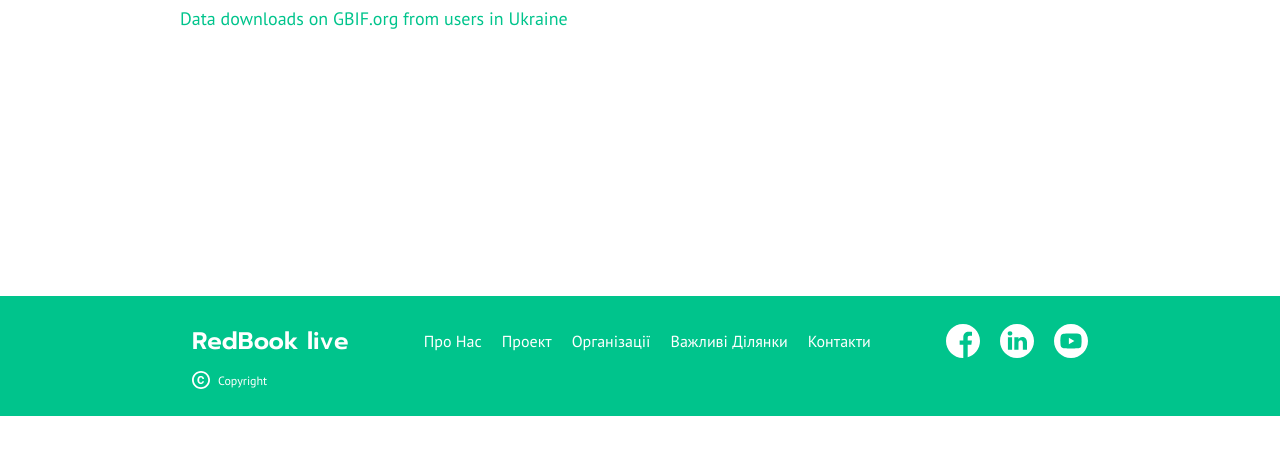
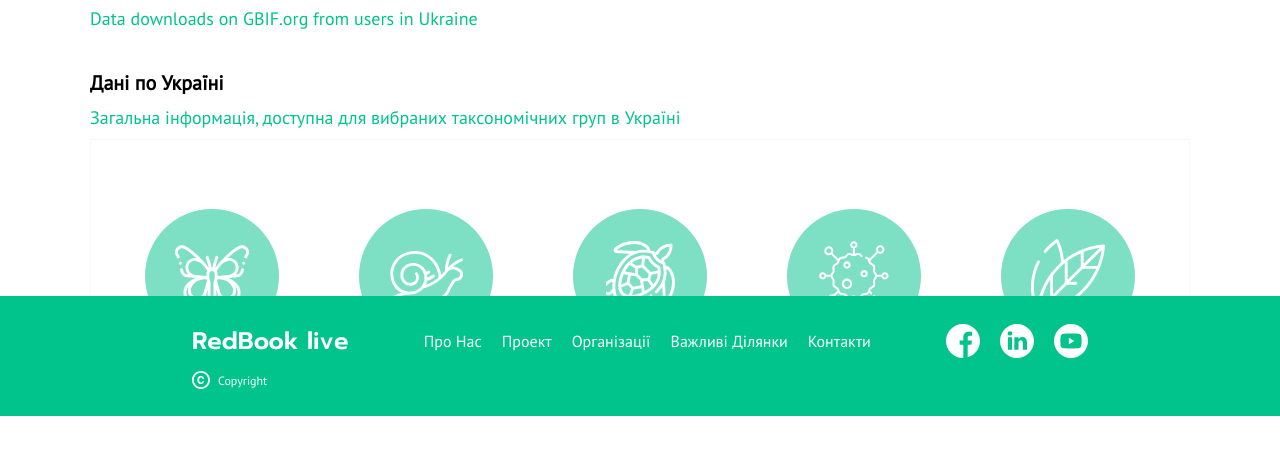
Before and after one commit to evventol/RedBook_live, a React (Create React App) app: page /about in a window 1280 px wide. Shown: the part 384-838 px from the top of the page. Built offline with nearby package versions, Linux system fonts and the light colour scheme; no server answers.

Commit message:
fixed all problem in 'aboutDataUkraine'

```diff
--- a/src/pages/about/about-data-ukrain/aboutDataItem/aboutDataItem.module.scss
+++ b/src/pages/about/about-data-ukrain/aboutDataItem/aboutDataItem.module.scss
@@ -1,18 +1,14 @@
-.aboutDataItem {
-  //min-height: 17rem;
+.group {
+  min-height: 17rem;
   display: flex;
   justify-content: center;
   align-items: center;
   flex-direction: column;
   margin-top: 2.7rem;
   padding: 0 4rem;
-  & .span {
-    font-weight: bold;
-    margin-bottom: 0.6rem;
   }
-}
 
-.blockDataItem {
+.image {
   width: 13.4rem;
   height: 13.4rem;
   background: #7ddfc3;
@@ -22,3 +18,8 @@
   align-items: center;
   margin-bottom: 1.4rem;
 }
+
+  .amount {
+  font-weight: bold;
+  margin-bottom: 0.6rem;
+}
--- a/src/pages/about/about-data-ukrain/aboutDataItem/index.jsx
+++ b/src/pages/about/about-data-ukrain/aboutDataItem/index.jsx
@@ -3,13 +3,13 @@ import styles from "./aboutDataItem.module.scss";
 
 const AboutDataItem = ({ imgSrc, groupName, amount, occurrences }) => {
   return (
-    <div className={styles.aboutDataItem}>
-      <div className={styles.blockDataItem}>
+    <div className={styles.group}>
+      <div className={styles.image}>
         <img src={imgSrc} alt="img" />
       </div>
-      <span>{groupName}</span>
-      <span className={styles.span}>{amount}</span>
-      <span>{occurrences}</span>
+      <span className={styles.text}>{groupName}</span>
+      <span className={styles.amount}>{amount}</span>
+      <span className={styles.text}>{occurrences}</span>
     </div>
   );
 };
--- /dev/null
+++ b/src/pages/about/about-data-ukrain/aboutDataUkrain.config.js
@@ -0,0 +1,70 @@
+import baterfli from "../../../img/data-of-ukraine/vector-baterfli.svg";
+import flower from "../../../img/data-of-ukraine/vector-flower.svg";
+import grow from "../../../img/data-of-ukraine/vector-grow.svg";
+import leaves from "../../../img/data-of-ukraine/vector-leaves.svg";
+import microb_2 from "../../../img/data-of-ukraine/vector-microb_2.svg";
+import microb from "../../../img/data-of-ukraine/vector-microb.svg";
+import snail from "../../../img/data-of-ukraine/vector-snail.svg";
+import water from "../../../img/data-of-ukraine/vector-water.svg";
+import turtle from "../../../img/data-of-ukraine/vector-turtle.svg";
+
+export const aboutConfig = {
+  groups: [
+    {
+      groupName: "Animalia Bugs",
+      amount: "99,936",
+      occurrences: "occurrences",
+      imgSrc: baterfli,
+    },
+    {
+      groupName: "Animalia",
+      amount: "39,65",
+      occurrences: "occurrences",
+      imgSrc: snail,
+    },
+    {
+      groupName: "Mammals",
+      amount: "109,018",
+      occurrences: "occurrences",
+      imgSrc: turtle,
+    },
+    {
+      groupName: "Viruses",
+      amount: "87,657",
+      occurrences: "occurrences",
+      imgSrc: microb_2,
+    },
+    {
+      groupName: "Leaves Plantae",
+      amount: "102,243",
+      occurrences: "occurrences",
+      imgSrc: leaves,
+    },
+    {
+      groupName: "Protoza",
+      amount: "109,623",
+      occurrences: "occurrences",
+      imgSrc: microb,
+    },
+    {
+      groupName: "Condition of reservoirs",
+      amount: "78,043",
+      occurrences: "occurrences",
+      imgSrc: water,
+    },
+
+    {
+      groupName: "Plantae",
+      amount: "66,013",
+      occurrences: "occurrences",
+      imgSrc: grow,
+    },
+
+    {
+      groupName: "Flowering",
+      amount: "92,906",
+      occurrences: "occurrences",
+      imgSrc: flower,
+    },
+  ],
+};
--- a/src/pages/about/about-data-ukrain/aboutDataUkrain.module.scss
+++ b/src/pages/about/about-data-ukrain/aboutDataUkrain.module.scss
@@ -1,26 +1,10 @@
-// .aboutDataUkrain {
-//   // width: 100%;
-//   display: flex;
-//   justify-content: space-around;
-//   flex-wrap: wrap;
-//   font-size: 1.8rem;
-//   color: #000000;
-//   border: 0.1rem solid #f9f9f9;
-//   padding: 4.2rem 0;
-// }
-// .title {
-//   // width: 100%;
-//   & .h2 {
-//     display: flex;
-//     justify-content: flex-start;
-//     font-weight: bold;
-//     font-size: 2rem;
-//     margin-bottom: 1rem;
-//     margin: 0;
-//   }
-//   & .h3 {
-//     color: #00c48c;
-//     font-size: 1.8rem;
-//     margin-top: 0.6rem;
-//   }
-// }
+.content {
+  width: 100%;
+  display: flex;
+  flex-flow: row wrap;
+  justify-content: center;
+  font-size: 1.8rem;
+  color: #000000;
+  border: 0.1rem solid #f9f9f9;
+  padding: 4.2rem 0;
+}
--- a/src/pages/about/about-data-ukrain/index.jsx
+++ b/src/pages/about/about-data-ukrain/index.jsx
@@ -1,6 +1,6 @@
 import React from "react";
 import styles from "./aboutDataUkrain.module.scss";
-import { aboutConfig } from "../aboutDataUkrain.config.js";
+import { aboutConfig } from "./aboutDataUkrain.config";
 import AboutDataItem from "./aboutDataItem";
 import { AboutBlock } from "../about-block";
 
@@ -14,15 +14,10 @@ export const AboutDataUkrain = () => {
 
   return (
 
-    <AboutBlock>
-      <div className={styles.title}>
-        <h2 className={styles.h2}>Дані по Україні</h2>
-        <h3 className={styles.h3}>
-          Загальна інформація, доступна для вибраних таксономічних груп в
-          Україні
-        </h3>
-      </div>
-      <div className={styles.aboutDataUkrain}>{aboutDataUkrain()}</div>
+    <AboutBlock
+      title={"Дані по Україні"}
+      description={"Загальна інформація, доступна для вибраних таксономічних груп в Україні"}
+    ><div className={styles.content}>{aboutDataUkrain()}</div>
     </AboutBlock>
   );
 };
--- a/src/pages/about/index.jsx
+++ b/src/pages/about/index.jsx
@@ -2,6 +2,7 @@ import React from "react";
 import styles from "./about.module.scss";
 import { AboutTitle } from "./about-title";
 import { AboutMap } from "./about-map";
+import { AboutDataUkrain } from "./about-data-ukrain";
 
 export const AboutPage = () => {
   return (
@@ -9,6 +10,7 @@ export const AboutPage = () => {
       <div className={styles.content}>
         <AboutTitle />
         <AboutMap />
+        <AboutDataUkrain />
       </div>
     </div>
   );
```
Also changed, not shown: src/pages/about/aboutDataUkrain.config.js (deleted, +0 -70 lines).
